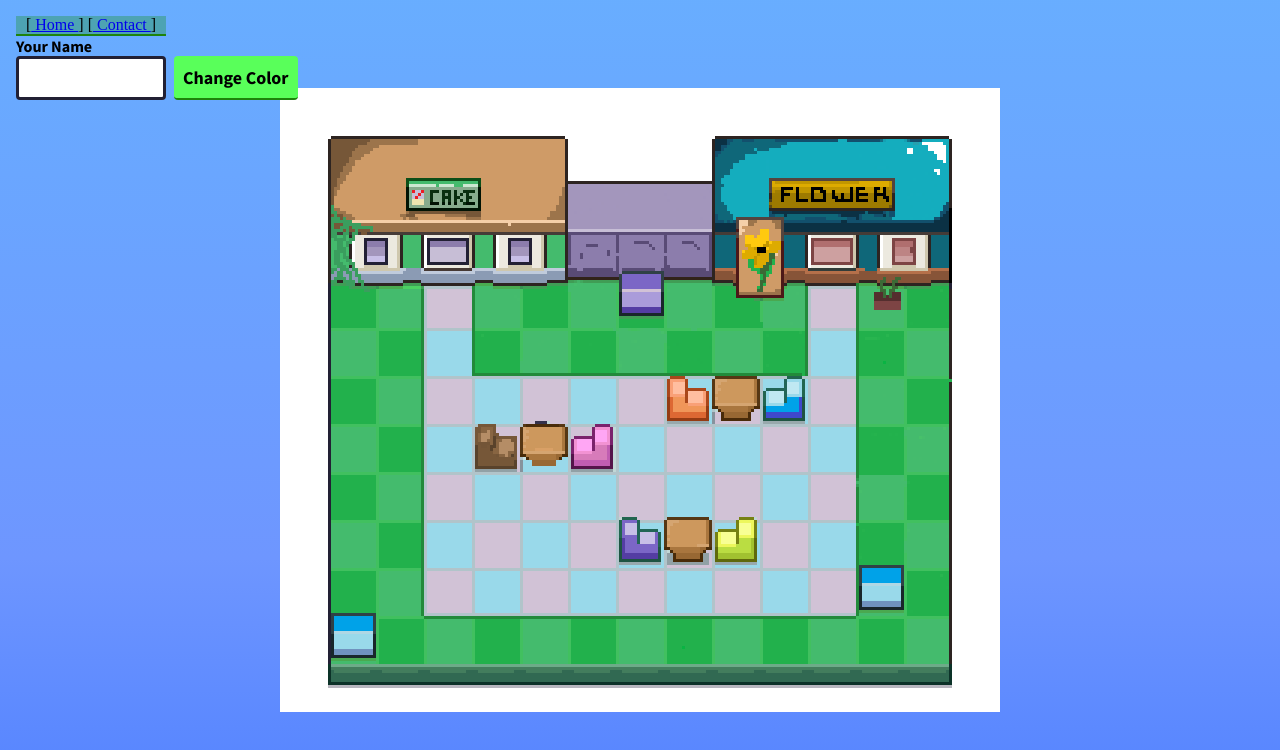
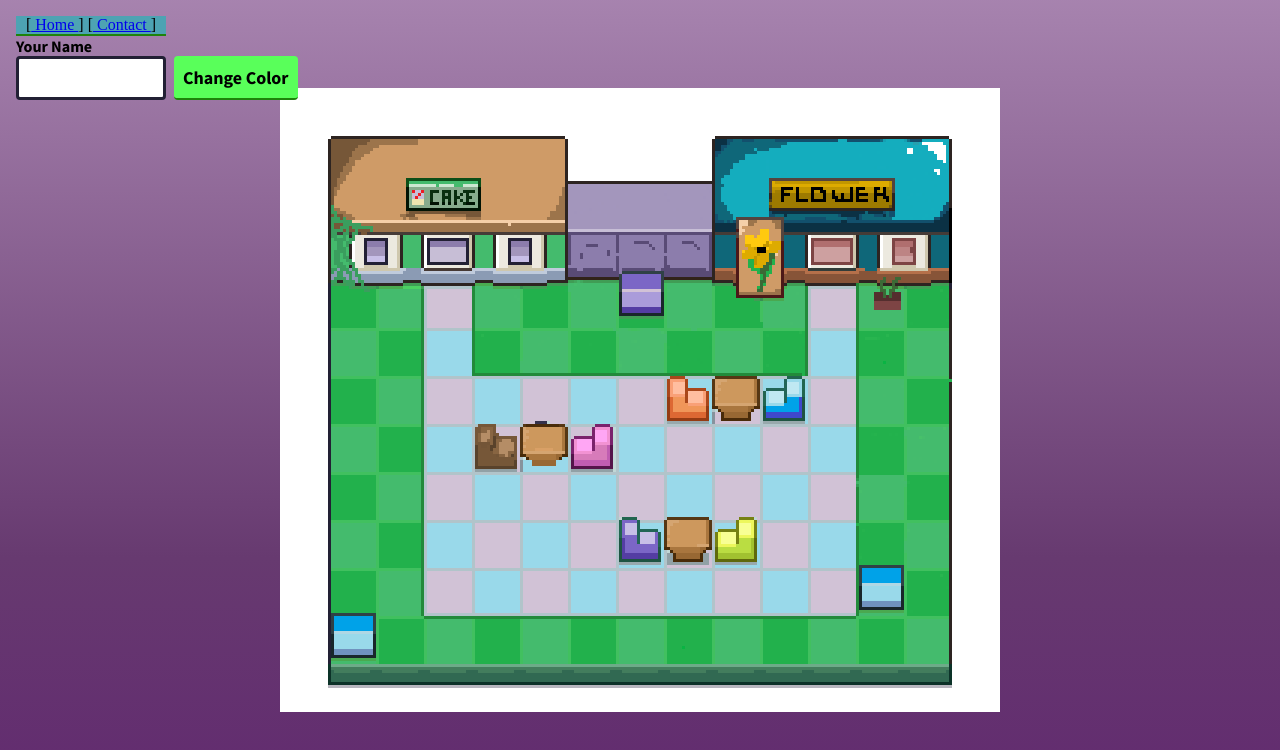
Before and after one commit to csisilli/CoinCollectorGames, a plain HTML site: page index.html in a window 1280 px wide. Drawn offline with Linux system fonts and the light colour scheme; no server answers.

Commit message:
Modfied to coding standard

```diff
--- a/index.css
+++ b/index.css
@@ -7,9 +7,11 @@ RESULTS:
     1. the game will be in a box-sizing border
 
 */
+
 * {
     box-sizing: border-box;
 }
+
 /*
 NAME:-
       html,body
@@ -19,16 +21,18 @@ RESULTS:
     1. Visually see the backgrond color change, margin, padding, height, display, font, and etc be modify.
 
 */
+
 html, body {
     margin: 0;
     padding: 0;
     height: 100%;
-    background: linear-gradient(180deg, #64BEFF -50%, #6e96ff 69.71%, #2a65ff 150%);
+    background: linear-gradient(180deg, #d4b7db -50%, #673a70 69.71%, #59116e 150%);
     font-family: 'Source Sans Pro', sans-serif;
     display: flex;
     align-items: center;
     justify-content: center;
 }
+
 /*
 NAME:-
       game-container
@@ -38,6 +42,7 @@ RESULTS:
     1. Visually see the what is in the ckass will be modify with poistion, height, width, transform will be scaled to 3, and image will be rendered to be pixelated
 
 */
+
 .game-container {
     position: relative;
     width: 240px;
@@ -46,6 +51,7 @@ RESULTS:
     transform: scale(3);
     image-rendering: pixelated;
   }
+
 /*
 NAME:-
       player-info
@@ -55,6 +61,7 @@ RESULTS:
     1. Fix the character info visually. The poistion, top,left padding, display, gap, and align items.
 
 */
+
 .player-info {
     position: absolute;
     top: 0;
@@ -64,6 +71,7 @@ RESULTS:
     gap: 0.5em;
     align-items: flex-end
   }
+
 /*
 NAME:-
      label
@@ -73,10 +81,12 @@ RESULTS:
     1. changing the display and font of the user name
 
 */
+
 label {
     display: block;
     font-weight: bold;
   }
+
 /*
 NAME:
      input [type ="text"],button
@@ -86,6 +96,7 @@ RESULTS:
     1. changing the display of the button to look different with, the font style, size, weight, height, boreer-radius, and outline
 
 */
+
 input[type="text"],
 button {
   font-family: inherit;
@@ -95,6 +106,7 @@ button {
   border-radius: 4px;
   outline: 0;
 }
+
 /*
 NAME:-
      input [type ="text"]
@@ -104,6 +116,7 @@ RESULTS:
     1. changing the display of the text with outline, padding, border with color, width, and text-transform
 
 */
+
 input[type="text"] {
     outline: 0;
     padding-left: 0.5em;
@@ -111,6 +124,7 @@ input[type="text"] {
     width: 150px;
     text-transform: uppercase;
 }
+
 /*
 NAME:-
      input [type ="text"]:focus
@@ -120,9 +134,11 @@ RESULTS:
     1. changing the display of the text border color to pink
 
 */
+
 input[type="text"]:focus {
     border-color: #f000ff;
 }
+
 /*
 NAME:-
      button
@@ -132,6 +148,7 @@ RESULTS:
     1. changing the display of the button with padding left,padding right, background color green, border, border-bottom, and cursor
 
 */
+
 button {
     padding-left: 0.5em;
     padding-right: 0.5em;
@@ -140,6 +157,7 @@ button {
     border-bottom: 2px solid #1e830b;
     cursor: pointer;
 }
+
 /*
 NAME:-
      button:active
@@ -148,10 +166,12 @@ DESCRIPTION:
 RESULTS:
     1. changing the display of the button when active with the position relative and top
 */
+
 button:active{
     position: relative;
     top: 1px;
 }
+
 /*
 NAME:-
     nav
@@ -160,6 +180,7 @@ DESCRIPTION:
 RESULTS:
     1. brings back to the home page.
 */
+
 nav {
     padding-left: 0.5em;
     padding-right: 0.5em;
@@ -170,7 +191,9 @@ nav {
     cursor: pointer;
     text-align:center;
 }
+
 /* Now for Characters */
+
 /*
 NAME:-
      grid-cell
@@ -179,11 +202,13 @@ DESCRIPTION:
 RESULTS:
     1. changing the display of the character grid with posotion, width, and height
 */
+
 .grid-cell {
     position: absolute;
     width: 16px;
     height: 16px;
 }
+
 /*
 NAME:-
     Character
@@ -192,9 +217,11 @@ DESCRIPTION:
 RESULTS:
     1. changing the display of the character transition
 */
+
 .Character {
     transition: transform 0.4s;
 }
+
 /*
 NAME:-
     Character.you
@@ -203,9 +230,11 @@ DESCRIPTION:
 RESULTS:
     1. changing the display of the character of me with the index
 */
+
 .Character.you {
    z-index: 1;
 }
+
 /*Character's Arrows */
 
 /*
@@ -216,6 +245,7 @@ DESCRIPTION:
 RESULTS:
     1. changing the display of the character
 */
+
 .Character.you .Character_you-arrow {
     display: block;
  }
@@ -228,6 +258,7 @@ DESCRIPTION:
 RESULTS:
     1. changing the display of the character arrow with display, position, top,left,width,height, and background.
 */
+
 .Character_you-arrow {
     display: none;
     position: absolute;
@@ -248,11 +279,13 @@ DESCRIPTION:
 RESULTS:
     1. changing the display of the character sprite with overflow, top, and background
 */
+
 .Character_sprite {
     overflow: hidden;
     top: -3px;
     background: url(/images/characters.png);
 }
+
  /*
 NAME:-
     .Character[data-direction="right"] .Character_sprite
@@ -261,6 +294,7 @@ DESCRIPTION:
 RESULTS:
     1. changing the display of the character sprite with overflow, top, and background
 */
+
 .Character[data-direction="right"] .Character_sprite {
     background-position: 16px;
 }
@@ -275,23 +309,33 @@ DESCRIPTION:
 RESULTS:
     1. changing the display of the character sprite with background position y and the color.
 */
+
 /* Red Sprite */
+
 .Character[data-color="red"] .Character_sprite {
     background-position-y: -16px;
 }
+
 /* Orange Sprite */
+
 .Character[data-color="orange"] .Character_sprite {
     background-position-y: -32px;
 }
+
 /* Yellow Sprite */
+
 .Character[data-color="yellow"] .Character_sprite {
     background-position-y: -48px;
 }
+
 /* Green Sprite */
+
 .Character[data-color="green"] .Character_sprite {
     background-position-y: -64px;
 }
+
 /* Purple Sprite */
+
 .Character[data-color="purple"] .Character_sprite {
     background-position-y: -80px;
 }
@@ -306,6 +350,7 @@ DESCRIPTION:
 RESULTS:
     1. changing the display of the character shadow with entering the shadow image.
 */
+
 .Character_shadow {
     background: url(/images/shadow.png) no-repeat no-repeat;
 }
@@ -320,6 +365,7 @@ DESCRIPTION:
 RESULTS:
     1. changing the display of the character name container with position,top,left,font-size, padding, border radius, background, color, font weight, text transform, and white space.
 */
+
 .Character_name-container {
     position: absolute;
     top: -12px;
@@ -333,6 +379,7 @@ RESULTS:
     text-transform: uppercase;
     white-space: nowrap;
 }
+
 /*Character's Coin's */
 
 /*
@@ -343,6 +390,7 @@ DESCRIPTION:
 RESULTS:
     1. changing the display of the character coin with margin left and color
 */
+
 .Character_coins {
     margin-left: 1px;
     color: gold;
@@ -358,6 +406,7 @@ DESCRIPTION:
 RESULTS:
     1. changing the display of the character coin with margin left and color
 */
+
 .Coin_sprite {
     background: url(/images/coin.png) no-repeat no-repeat;
     animation: coinFloat 0.8s linear infinite alternate-reverse;
@@ -371,10 +420,12 @@ DESCRIPTION:
 RESULTS:
     1. changing the display of the coin and how they float
 */
+
 @keyframes coinFloat {
     from { transform: translateY(0) }
     to { transform: translateY(5px) }
 }
+
 /*
 NAME:-
     .Coin_shadow
@@ -383,6 +434,7 @@ DESCRIPTION:
 RESULTS:
     1. changing the display of the coin shadow with adding the images.
 */
+
 .Coin_shadow {
     background: url(/images/coin-shadow.png) no-repeat no-repeat;
 }
```
Also changed, not shown: App.js (+38 -0 lines), contact.css (+10 -0 lines), contact.html (+4 -0 lines), home.css (+18 -0 lines), home.html (+3 -0 lines), index.html (+1 -0 lines), KeyPressListener.js (line endings or trailing spaces).
